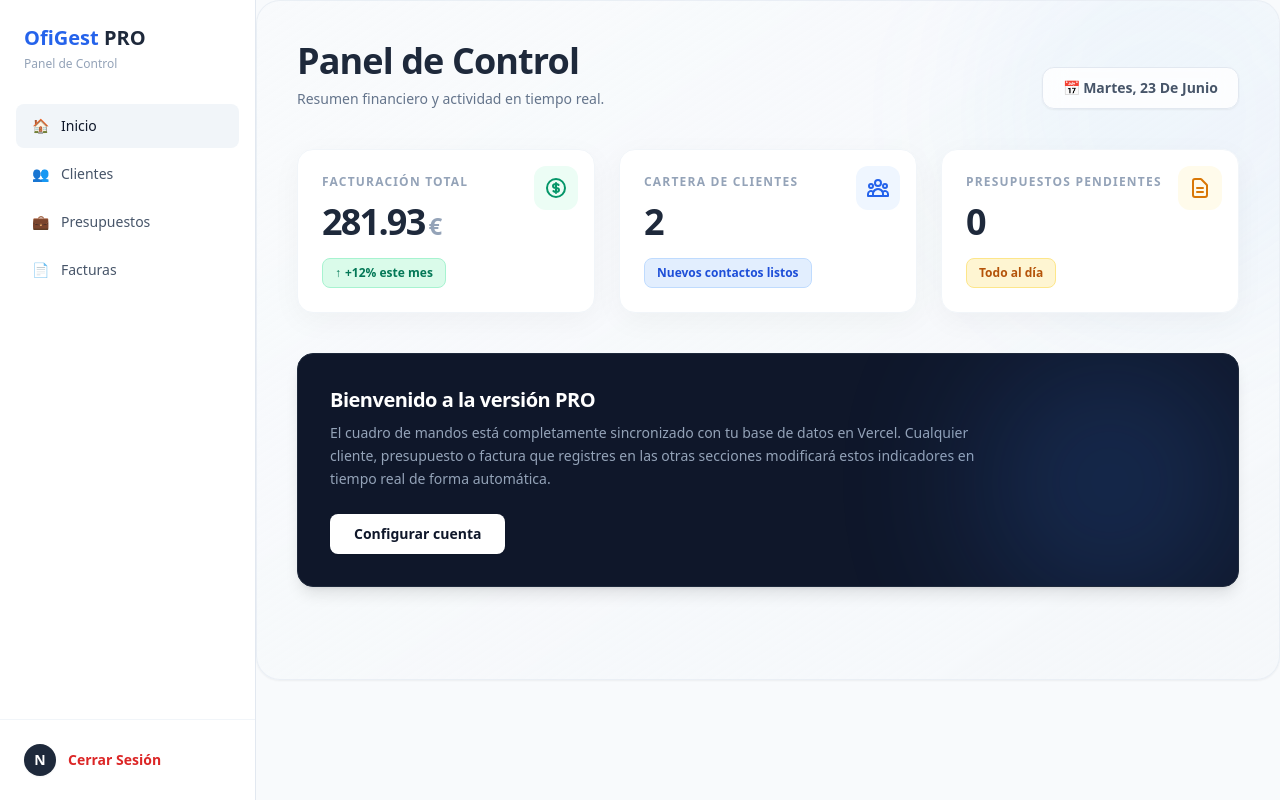
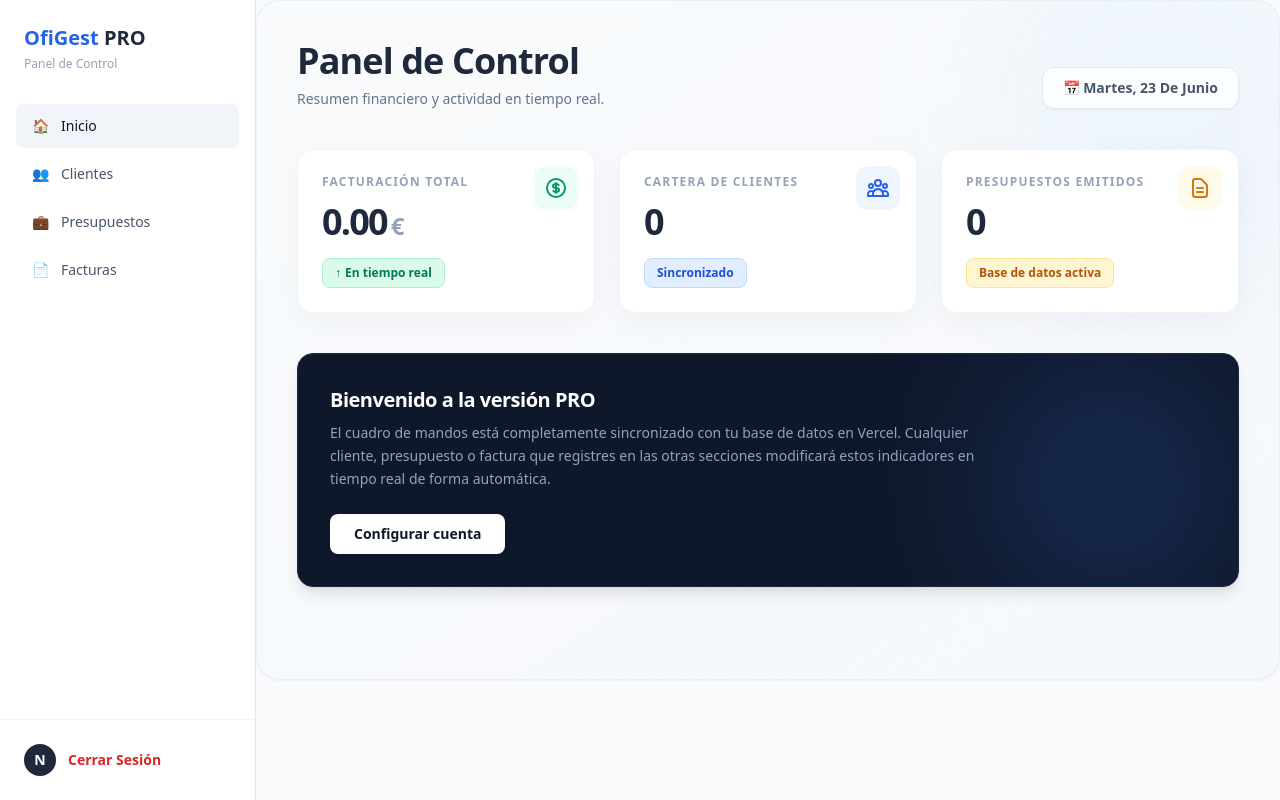
Before and after one commit to yasirsellam8-ship-it/ofigest-pro, a Next.js app: page /dashboard in a window 1280 px wide. Built offline with nearby package versions, Linux system fonts and the light colour scheme; no server answers; the database is empty.

Commit message:
Dashboard conectado a la base de datos

```diff
--- a/src/app/dashboard/page.tsx
+++ b/src/app/dashboard/page.tsx
@@ -1,7 +1,28 @@
-"use client";
+export const dynamic = "force-dynamic";
 
-export default function DashboardInicio() {
-  // Simulamos unos datos rápidos para que veas el diseño vivo
+import { PrismaClient } from "@prisma/client";
+
+// Conectamos la base de datos
+const prisma = new PrismaClient();
+
+export default async function DashboardInicio() {
+  // --- MAGIA DE PRISMA: OBTENEMOS LOS DATOS REALES ---
+
+  // 1. Contamos los clientes
+  const totalClientes = await prisma.customer.count();
+
+  // 2. Contamos los presupuestos
+  const totalPresupuestos = await prisma.quote.count();
+
+  // 3. Sumamos la facturación total
+  const sumaFacturas = await prisma.invoice.aggregate({
+    _sum: {
+      total: true,
+    },
+  });
+  const facturacionTotal = sumaFacturas._sum.total || 0;
+
+  // Fecha de hoy
   const fechaHoy = new Date().toLocaleDateString('es-ES', { weekday: 'long', day: 'numeric', month: 'long' });
 
   return (
@@ -33,11 +54,11 @@ export default function DashboardInicio() {
           </div>
           <p className="text-xs font-bold text-slate-400 uppercase tracking-widest mb-3">Facturación Total</p>
           <div className="flex items-baseline gap-1">
-            <h2 className="text-4xl font-black text-slate-800 tracking-tighter">281.93</h2>
+            <h2 className="text-4xl font-black text-slate-800 tracking-tighter">{facturacionTotal.toFixed(2)}</h2>
             <span className="text-2xl font-bold text-slate-400">€</span>
           </div>
           <div className="mt-4 flex items-center text-xs font-bold text-emerald-700 bg-emerald-100/80 w-fit px-3 py-1.5 rounded-lg border border-emerald-200">
-            <span className="mr-1">↑</span> +12% este mes
+            <span className="mr-1">↑</span> En tiempo real
           </div>
         </div>
 
@@ -50,10 +71,10 @@ export default function DashboardInicio() {
           </div>
           <p className="text-xs font-bold text-slate-400 uppercase tracking-widest mb-3">Cartera de Clientes</p>
           <div className="flex items-baseline gap-1">
-            <h2 className="text-4xl font-black text-slate-800 tracking-tighter">2</h2>
+            <h2 className="text-4xl font-black text-slate-800 tracking-tighter">{totalClientes}</h2>
           </div>
           <div className="mt-4 flex items-center text-xs font-bold text-blue-700 bg-blue-100/80 w-fit px-3 py-1.5 rounded-lg border border-blue-200">
-            Nuevos contactos listos
+            Sincronizado
           </div>
         </div>
 
@@ -64,12 +85,12 @@ export default function DashboardInicio() {
               <path strokeLinecap="round" strokeLinejoin="round" strokeWidth={2} d="M9 12h6m-6 4h6m2 5H7a2 2 0 01-2-2V5a2 2 0 012-2h5.586a1 1 0 01.707.293l5.414 5.414a1 1 0 01.293.707V19a2 2 0 01-2 2z" />
             </svg>
           </div>
-          <p className="text-xs font-bold text-slate-400 uppercase tracking-widest mb-3">Presupuestos Pendientes</p>
+          <p className="text-xs font-bold text-slate-400 uppercase tracking-widest mb-3">Presupuestos Emitidos</p>
           <div className="flex items-baseline gap-1">
-            <h2 className="text-4xl font-black text-slate-800 tracking-tighter">0</h2>
+            <h2 className="text-4xl font-black text-slate-800 tracking-tighter">{totalPresupuestos}</h2>
           </div>
           <div className="mt-4 flex items-center text-xs font-bold text-amber-700 bg-amber-100/80 w-fit px-3 py-1.5 rounded-lg border border-amber-200">
-            Todo al día
+            Base de datos activa
           </div>
         </div>
 
```
